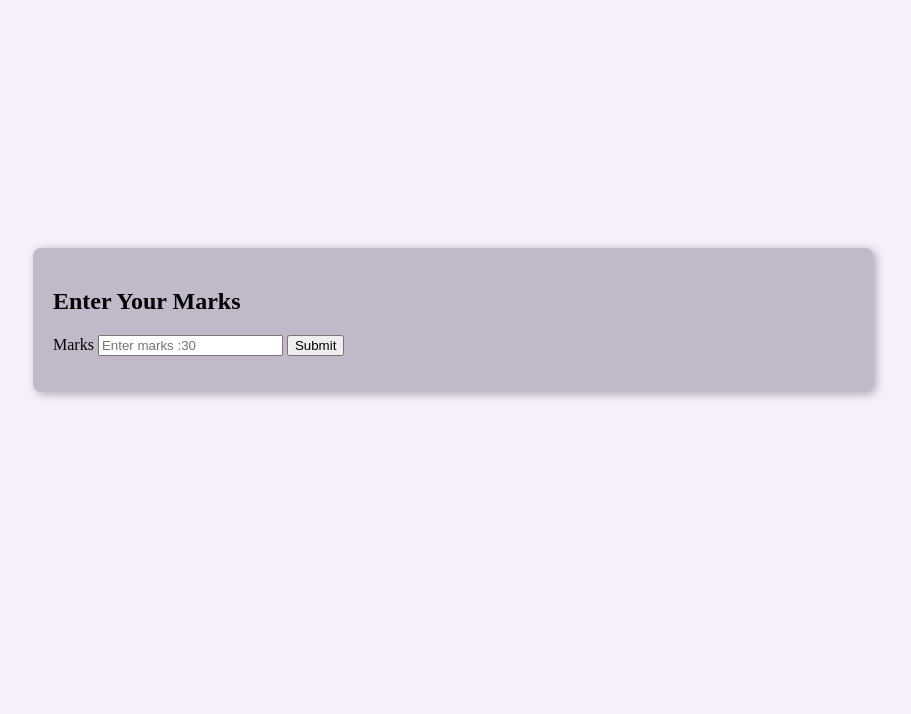
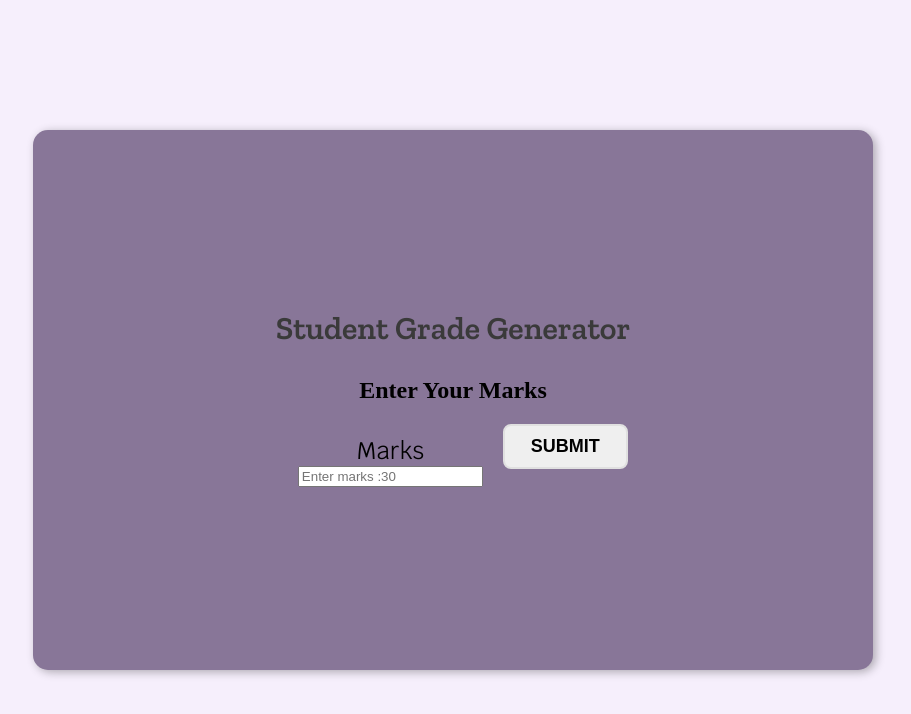
Before and after one commit to wanjikuKim-collab/Week1-Code-Challenge, a plain HTML site: page index.html in a window 1280 px wide. Shown: the whole page, without its empty margins (187-1098 px from the left). Drawn offline with nearby package versions, Linux system fonts and the light colour scheme; files that its build step writes are made by us from their sources.

Commit message:
CSS editing

```diff
--- a/css/styles.css
+++ b/css/styles.css
@@ -1,7 +1,7 @@
 body{
     margin: 0;
     padding: 0;
-    height: 80vh;
+    height: 100vh;
     box-sizing: border-box;/*align items in a clomun*/
     display: flex;
     align-items: center;
@@ -10,12 +10,18 @@ body{
 }
 
 .container{
-    background-color: rgb(193, 184, 201);
+    background-color: rgb(136, 118, 152);
+    display: flex;
+    flex-direction: column;
+    align-items: center;
+    text-align: center;
+    justify-content: center;
     padding: 20px;
     margin: 50px, auto;
     width: 800px;
+    height: 500px;
     color: rgb(0, 0, 0);
-    border-radius: 8px;
+    border-radius: 15px;
     box-shadow: 3px 2px 10px rgba(0,0,0,0.3);
     transition: transform 0.5s ease-out 1s;/*smooths out the transition by adding a delay*/
 }
@@ -24,9 +30,41 @@ body{
     transform: scale(1.10);/*increases the size of our container*/
 }
 
+#studentInput{
+    display: flex;
+    justify-content: space-between;
+   align-items: center;
+}
+
+label{
+    font-size: 24px;
+    font-family:'Krub', sans-serif;
+    font-weight: 300;
+
+}
+
 li{
     list-style: none;
     font-family: 'Zilla Slab', serif;
 }
 
-h1
+h1{
+    color: rgb(58, 58, 58);
+    padding: 30px 50px 0px 50px;
+    margin: 10px 0;
+    font-family: 'Zilla Slab', serif;
+    font-weight: 600;
+}
+
+button{
+    text-decoration: none;
+    text-transform: uppercase;
+    display: inline-block;
+    width: 40%;
+    padding: 10px;
+    margin: 0 0 30px 0;
+    border-radius: 8px;
+    border: 2px solid rgb(224, 224, 224);
+    font-size: 18px;
+    font-weight: 600;
+}
--- a/index.html
+++ b/index.html
@@ -12,13 +12,19 @@
     <script src="/index.js" defer></script>
 </head>
 <body>
+
     <main class="container">
+        <h1> Student Grade Generator</h1>
         <form action="">
             <h2>Enter Your Marks</h2>
-                <label for="userMarks">Marks</label>
-                <input type="number" name="userMarks" id="input" placeholder="Enter marks :30">
+            <section id="studentInput">
+                <div id="prompt">
+                    <label for="userMarks">Marks</label>
+                    <input type="number" name="userMarks" id="input" placeholder="Enter marks :30">
+                </div>
 
-            <button type="submit">Submit</button>
+                <button type="submit">Submit</button>
+            </section>
         </form>
         <ul>
             <li class="grade"></li>
```
